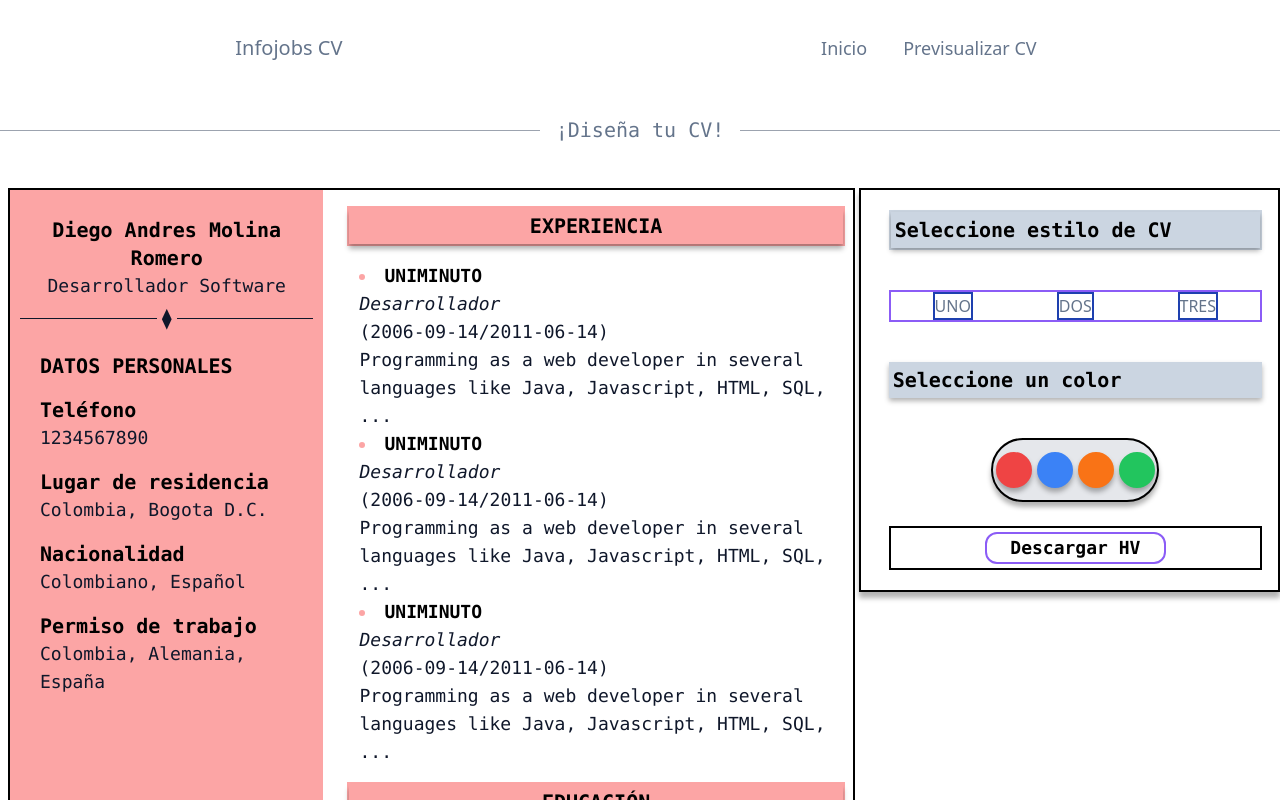
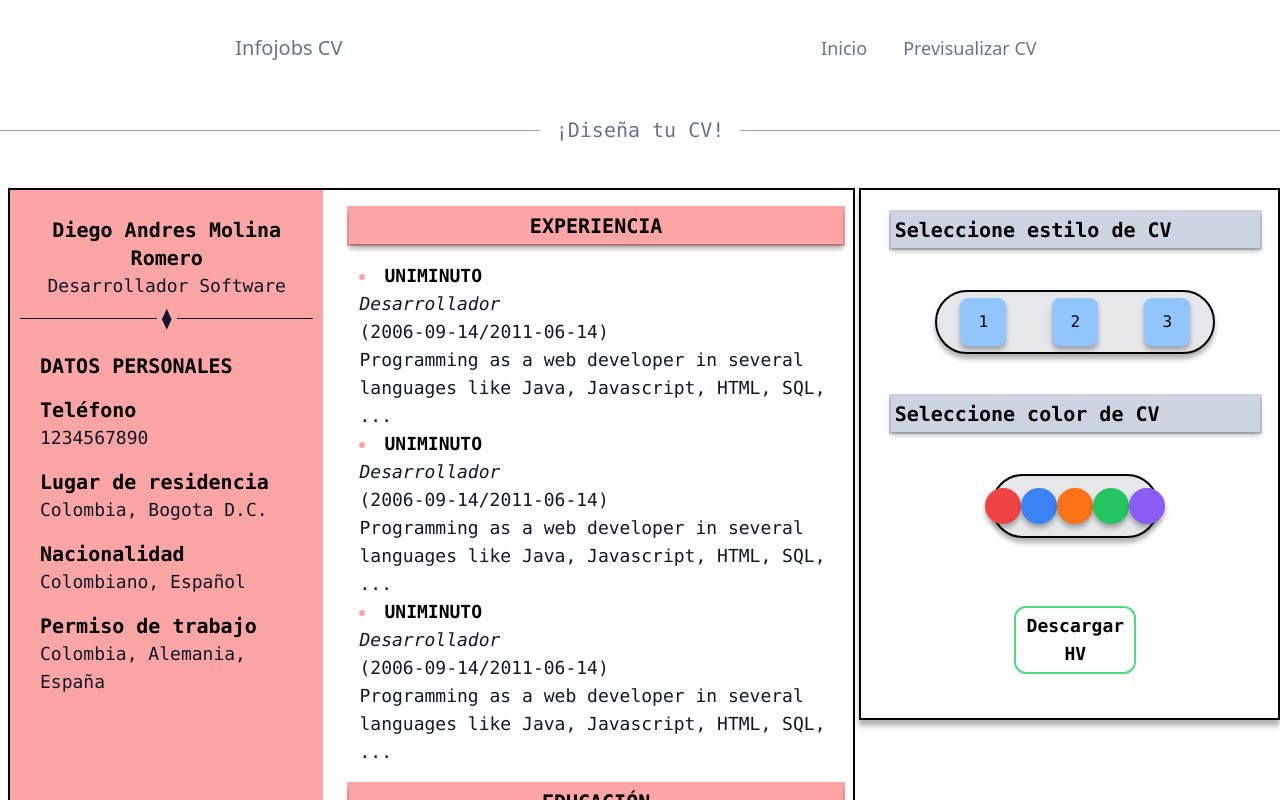
Before and after one commit to David-Viuche/info_cv_share, a Next.js app: page /preview in a window 1280 px wide. Shown: the top 800 px of the page. Built offline with nearby package versions, Linux system fonts and the light colour scheme.

Commit message:
finish design of preview

```diff
--- a/src/pages/preview.jsx
+++ b/src/pages/preview.jsx
@@ -126,6 +126,14 @@ export default function Preview() {
         break;
       case "green":
         setActualColor(["bg-green-300", "border-green-300", "text-green-300"]);
+        break;
+
+      case "violet":
+        setActualColor([
+          "bg-violet-300",
+          "border-violet-300",
+          "text-violet-300",
+        ]);
         break;
     }
   }
@@ -975,33 +983,42 @@ export default function Preview() {
                   Seleccione estilo de CV
                 </span>
               </div>
-              <div className="border-2 border-violet-500 flex justify-center">
+              <div className="flex justify-center md:h-16 sm: xs:h-11">
+                <div className="flex justify-center border-2 rounded-full shadow-[0_5px_5px_0px_rgba(0,0,0,0.3)] bg-gray-200 border-black md:w-3/4 sm: xs:w-full">
+                  {/*border-2 border-violet-500 flex justify-center */}
+                  {/*flex justify-center border-2 rounded-full shadow-[0_5px_5px_0px_rgba(0,0,0,0.3)] bg-gray-200 border-black md:w-3/4 sm: xs:w-full*/}
                   <button
                     id="optionOne"
-                  className="border-2 border-blue-800 mx-auto my-auto"
+                    className="font-mono text-black shadow-[0_4px_5px_0px_rgba(0,0,0,0.3)] mx-auto my-auto rounded-2xl border-2 border-blue-300 bg-blue-300 hover:bg-blue-400 hover:border-blue-400 duration-300 md:p-3 md:text-base md:w-1/6 md:h-4/5 sm:p-1 sm:text-sm sm:h-4/6 sm:w-1/4 xs:p-1 xs:text-xs xs:w-1/4 xs:rounded-lg"
                     onClick={(e) => showCV(e)}
+                    title="Estilo uno"
                   >
-                  UNO
+                    1
                   </button>
                   <button
                     id="optionTwo"
-                  className="border-2 border-blue-800 mx-auto my-auto"
+                    className="font-mono text-black shadow-[0_4px_5px_0px_rgba(0,0,0,0.3)] mx-auto my-auto rounded-2xl border-2 border-blue-300 bg-blue-300 hover:bg-blue-400 hover:border-blue-400 duration-300 md:p-3 md:text-base md:w-1/6 md:h-4/5 sm:p-1 sm:text-sm sm:h-4/6 sm:w-1/4 xs:p-1 xs:text-xs xs:w-1/4 xs:rounded-lg"
                     onClick={(e) => showCV(e)}
+                    title="Estilo dos"
                   >
-                  DOS
+                    2
                   </button>
                   <button
                     id="optionThree"
-                  className="border-2 border-blue-800 mx-auto my-auto"
+                    className="font-mono text-black shadow-[0_4px_5px_0px_rgba(0,0,0,0.3)] mx-auto my-auto rounded-2xl border-2 border-blue-300 bg-blue-300 hover:bg-blue-400 hover:border-blue-400 duration-300 md:p-3 md:text-base md:w-1/6 md:h-4/5 sm:p-1 sm:text-sm sm:h-4/6 sm:w-1/4 xs:p-1 xs:text-xs xs:w-1/4 xs:rounded-lg"
                     onClick={(e) => showCV(e)}
+                    title="Estilo tres"
                   >
-                  TRES
+                    3
                   </button>
                 </div>
+              </div>
 
-              <span className="font-mono block shadow-[0_3px_5px_0px_rgba(0,0,0,0.3)] border-slate-300 bg-slate-300 text-black font-bold p-1 md:mt-10 md:mb-10 md:text-xl sm:mt-5 sm:mb-5 sm:text-base xs:mt-3 xs:mb-3 xs:text-xs">
-                Seleccione un color
+              <div className="border-2 border-slate-300 bg-slate-300 md:mt-10 md:mb-10 sm:mt-5 sm:mb-5 xs:mt-3 xs:mb-3">
+                <span className="font-mono block shadow-[0_3px_5px_0px_rgba(0,0,0,0.3)] text-black font-bold p-1 md:text-xl sm:text-base xs:text-xs ">
+                  Seleccione color de CV
                 </span>
+              </div>
               <div className="flex justify-center md:h-16 sm: xs:h-11">
                 {/*border-2 border-red-800 flex justify-center md:h-16 sm: xs:h-11*/}
                 <div className="flex justify-center md:w-3/5 sm:w-3/4 xs:w-full">
@@ -1009,7 +1026,7 @@ export default function Preview() {
                   <div className="flex justify-center border-2 rounded-full shadow-[0_5px_5px_0px_rgba(0,0,0,0.3)] bg-gray-200 border-black md:w-3/4 sm: xs:w-full">
                     <button
                       id="red"
-                      className="font-mono shadow-[0_4px_5px_0px_rgba(0,0,0,0.3)] border-2 border-red-500 mx-auto my-auto md:p-4 sm:p-2 xs:p-2 rounded-full bg-red-500 hover:bg-red-600 duration-300"
+                      className="font-mono shadow-[0_4px_5px_0px_rgba(0,0,0,0.3)] border-2 border-red-500 mx-auto my-auto md:p-4 sm:p-2 xs:p-2 rounded-full bg-red-500 hover:bg-red-600 hover:border-red-600 duration-300"
                       title="Finanzas, Banca, Seguros"
                       onClick={(e) => changeColor(e)}
                     >
@@ -1018,31 +1035,42 @@ export default function Preview() {
                     </button>
                     <button
                       id="blue"
-                      className="font-mono shadow-[0_4px_5px_0px_rgba(0,0,0,0.3)] border-2 border-blue-500 mx-auto my-auto md:p-4 sm:p-2 xs:p-2 rounded-full bg-blue-500 hover:bg-blue-600 duration-300"
+                      className="font-mono shadow-[0_4px_5px_0px_rgba(0,0,0,0.3)] border-2 border-blue-500 mx-auto my-auto md:p-4 sm:p-2 xs:p-2 rounded-full bg-blue-500 hover:bg-blue-600 hover:border-blue-600 duration-300"
                       onClick={(e) => changeColor(e)}
                       title="Profesionales IT, Directivos, Gestores"
                     ></button>
                     <button
                       id="orange"
-                      className="font-mono shadow-[0_4px_5px_0px_rgba(0,0,0,0.3)] border-2 border-orange-500 mx-auto my-auto md:p-4 sm:p-2 xs:p-2 rounded-full bg-orange-500 hover:bg-orange-600 duration-300"
+                      className="font-mono shadow-[0_4px_5px_0px_rgba(0,0,0,0.3)] border-2 border-orange-500 mx-auto my-auto md:p-4 sm:p-2 xs:p-2 rounded-full bg-orange-500 hover:bg-orange-600 hover:border-orange-600 duration-300"
                       onClick={(e) => changeColor(e)}
                       title="Marketing, Hostelería, Cocinero, Pastelero"
                     ></button>
                     <button
                       id="green"
-                      className="font-mono shadow-[0_4px_5px_0px_rgba(0,0,0,0.3)] border-2 border-green-500 mx-auto my-auto md:p-4 sm:p-2 xs:p-2 rounded-full bg-green-500 hover:bg-green-600 duration-300"
+                      className="font-mono shadow-[0_4px_5px_0px_rgba(0,0,0,0.3)] border-2 border-green-500 mx-auto my-auto md:p-4 sm:p-2 xs:p-2 rounded-full bg-green-500 hover:bg-green-600 hover:border-green-600 duration-300"
                       onClick={(e) => changeColor(e)}
                       title="Medio ambiente, Ecología"
+                    ></button>
+                    <button
+                      id="violet"
+                      className="font-mono shadow-[0_4px_5px_0px_rgba(0,0,0,0.3)] border-2 border-violet-500 mx-auto my-auto md:p-4 sm:p-2 xs:p-2 rounded-full bg-violet-500 hover:bg-violet-600 hover:border-violet-600 duration-300"
+                      onClick={(e) => changeColor(e)}
+                      title="Dentista, Decorador/Decoradora, Profesor Yoga/Profesora Yoga"
                     ></button>
                   </div>
                 </div>
               </div>
-              <div className="flex justify-center border-2 border-black mt-6 mb-3 p-1">
-                <div className="text-center border-2 border-violet-500 rounded-xl w-1/2">
-                  <button className="font-mono text-black font-bold md:text-lg sm:text-sm xs:text-xs">
+              <div className="flex justify-center mb-8 p-1 md:mt-16 sm:mt-10 xs:mt-8">
+                <button
+                  className="font-mono font-bold text-black hover:text-white border-2 bg-transparent border-green-400 hover:bg-green-400 duration-300 rounded-xl p-1 md:w-1/3 md:h-4/5 md:text-lg sm:text-sm xs:text-xxs"
+                  title="¡Click para descargar CV!"
+                >
+                  {/*font-mono text-black font-bold md:text-lg sm:text-sm xs:text-xs*/}
                   Descargar HV
                 </button>
-                </div>
+                {/*<div className="text-center border-2 border-purple-500">*/}
+                {/*text-center border-2 border-green-400 bg-transparent hover:bg-green-400 duration-300 rounded-xl p-1 md:w-1/3 md:h-4/5*/}
+                {/*</div>*/}
               </div>
             </div>
           </div>
```
Lines whose indentation alone changed are shown as unchanged.
